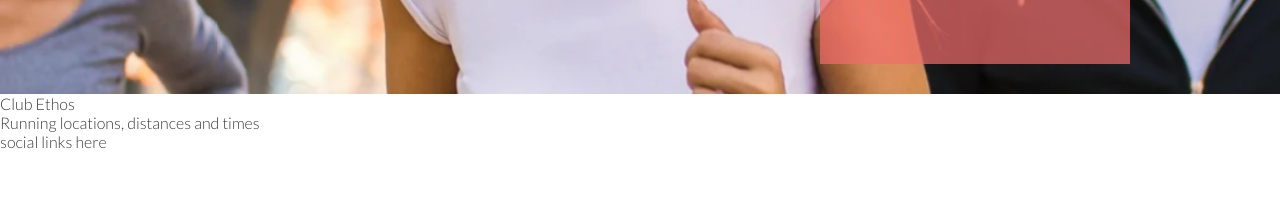
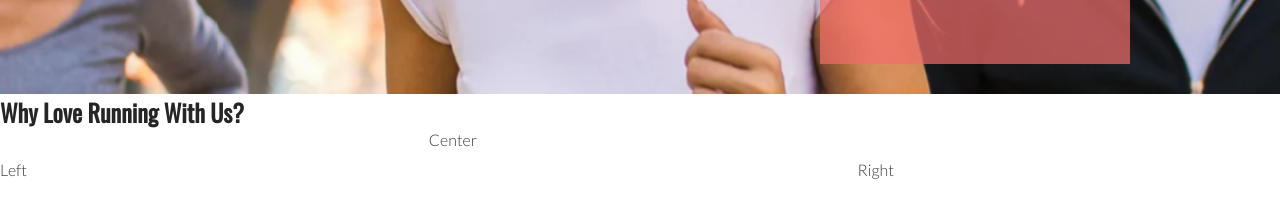
Before and after one commit to nataliatesarova/love-running, a plain HTML site: page index.html in a window 1280 px wide. Shown: the part 581-800 px from the top of the page. Drawn offline with nearby package versions, Linux system fonts and the light colour scheme.

Commit message:
Add club ethos main structure

```diff
--- a/assets/css/style.css
+++ b/assets/css/style.css
@@ -20,7 +20,8 @@ h1, h2 {font-family: Oswald, sans-serif;
 
 
 #logo {float:left;
-        font-size:280%;}
+        font-size:280%;
+        margin-left: 30px;}
 
 /* navigattion links */
 
@@ -98,3 +99,26 @@ animation-fill-mode: forwards;
 
         position: absolute;
 }
+
+
+/* club ethos */
+#club-ethos {
+        height: 600px;
+}
+
+#left-about {
+        padding-top: 30px;
+        width:33%;
+        float:left;
+}
+
+#right-about {
+        padding-top: 30px;
+        width:33%;
+        float:right;
+}
+
+#center-about {
+        width:33%;
+        margin:0 auto;
+}
--- a/index.html
+++ b/index.html
@@ -40,8 +40,11 @@
             <h3>Dublin Docklands & Phoenix Park</h3>
         </div>
     </section>
-    <section>
-        Club Ethos
+    <section id="club-ethos">
+        <h1>Why Love Running With Us?</h1>
+        <div id="left-about">Left</div>
+        <div id="right-about">Right</div>
+        <div id="center-about">Center</div>
     </section>
     <section>
         Running locations, distances and times
```
